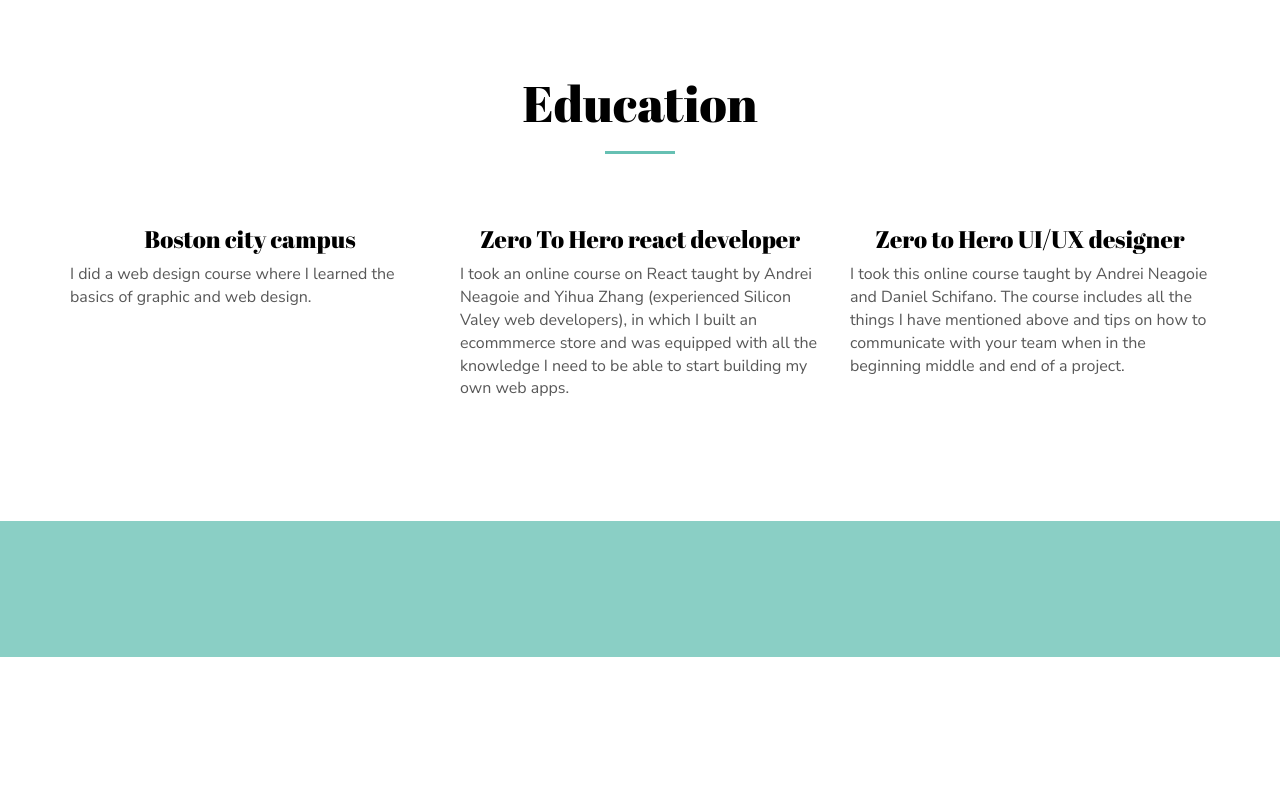
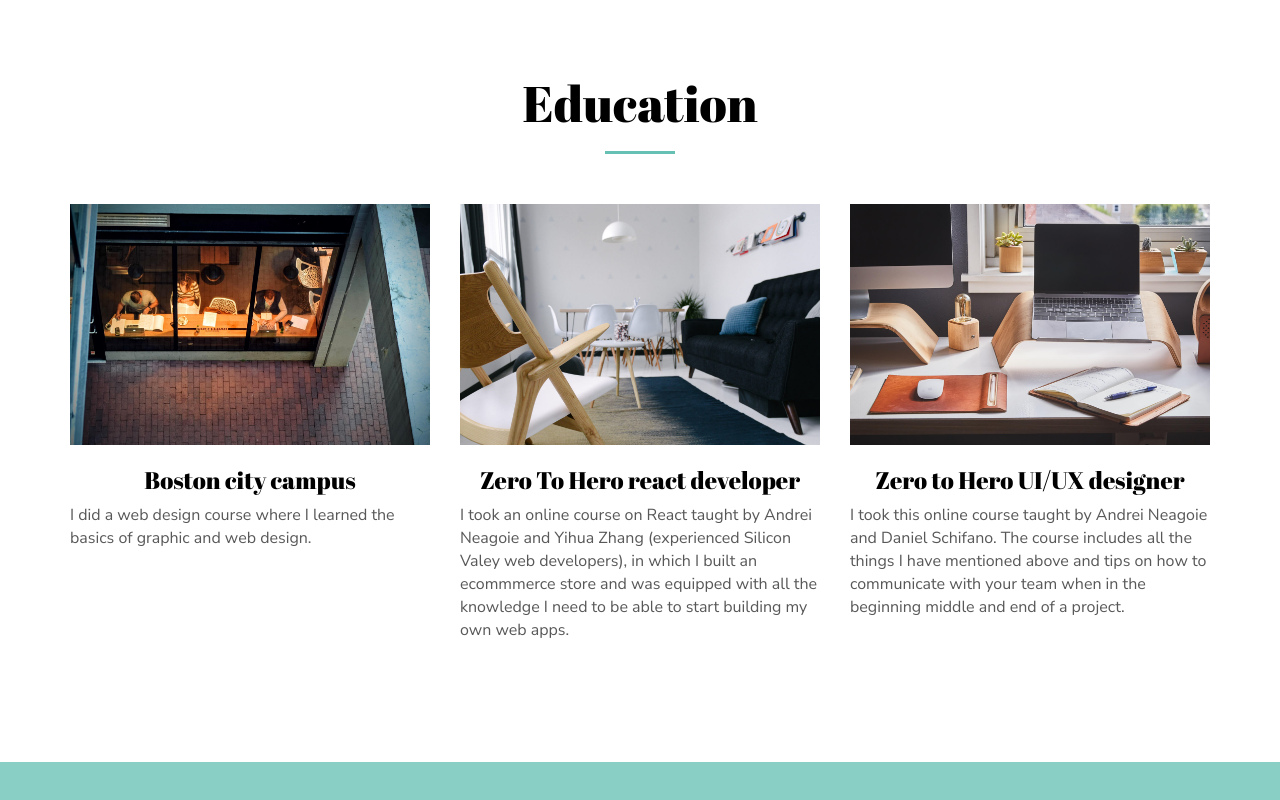
Before and after one commit to bheki90/webdevuiprofile, a plain HTML site: page index.html in a window 1280 px wide. Shown: the part 1926-2726 px from the top of the page. Before the commit the page ends 2583 px from the top, so only its background shows below. Drawn offline with Linux system fonts and the light colour scheme; some packages are replaced by stand-ins of ours.

Commit message:
Add files via upload

```diff
--- a/index.html
+++ b/index.html
@@ -36,7 +36,7 @@
 
 
 <!-- Add your site or app content here -->
-<div class="background-image-container white-text-container" style="background-image: url('./assets/images/img-05.jpg')">
+<div class="background-image-container white-text-container" style="background-image: url('./img-05.jpg')">
     <div class="overlay"></div>
     <div class="container">
         <div class="row">
@@ -81,7 +81,7 @@
 </div>
 
 <div class="section-container section-half-background-image-container">
-    <div class="image-column" style="background-image: url('./assets/images/img-01.jpg')"></div>
+    <div class="image-column" style="background-image: url('./img-01.jpg')"></div>
     <div class="container">
         <div class="row">
             <div class="section-label reveal">
@@ -125,13 +125,13 @@
         </div>
         <div class="row">
             <div class="col-xs-12 col-md-4">
-                <img src="./assets/images/img-02.jpg" alt="" class="img-responsive">
+                <img src="./img-02.jpg" alt="" class="img-responsive">
                 <h3 class="text-center">Boston city campus</h3>
                 <p>I did a web design course where I learned the basics of graphic and web design.</p>
             </div>
 
             <div class="col-xs-12 col-md-4">
-                <img src="./assets/images/img-03.jpg" alt="" class="img-responsive">
+                <img src="./img-03.jpg" alt="" class="img-responsive">
                 <h3 class="text-center">Zero To Hero react developer</h3>
                 <p>I took an online course on React taught by Andrei Neagoie and Yihua Zhang
                     (experienced Silicon Valey web developers), in which I built an ecommmerce
@@ -139,7 +139,7 @@
                     building my own web apps.</p>
             </div>
             <div class="col-xs-12 col-md-4">
-                <img src="./assets/images/img-04.jpg" alt="" class="img-responsive">
+                <img src="./img-04.jpg" alt="" class="img-responsive">
                 <h3 class="text-center">Zero to Hero UI/UX designer</h3>
                 <p>I took this online course taught by Andrei Neagoie and Daniel Schifano.
                     The course includes all the things I have mentioned above and tips on
```
